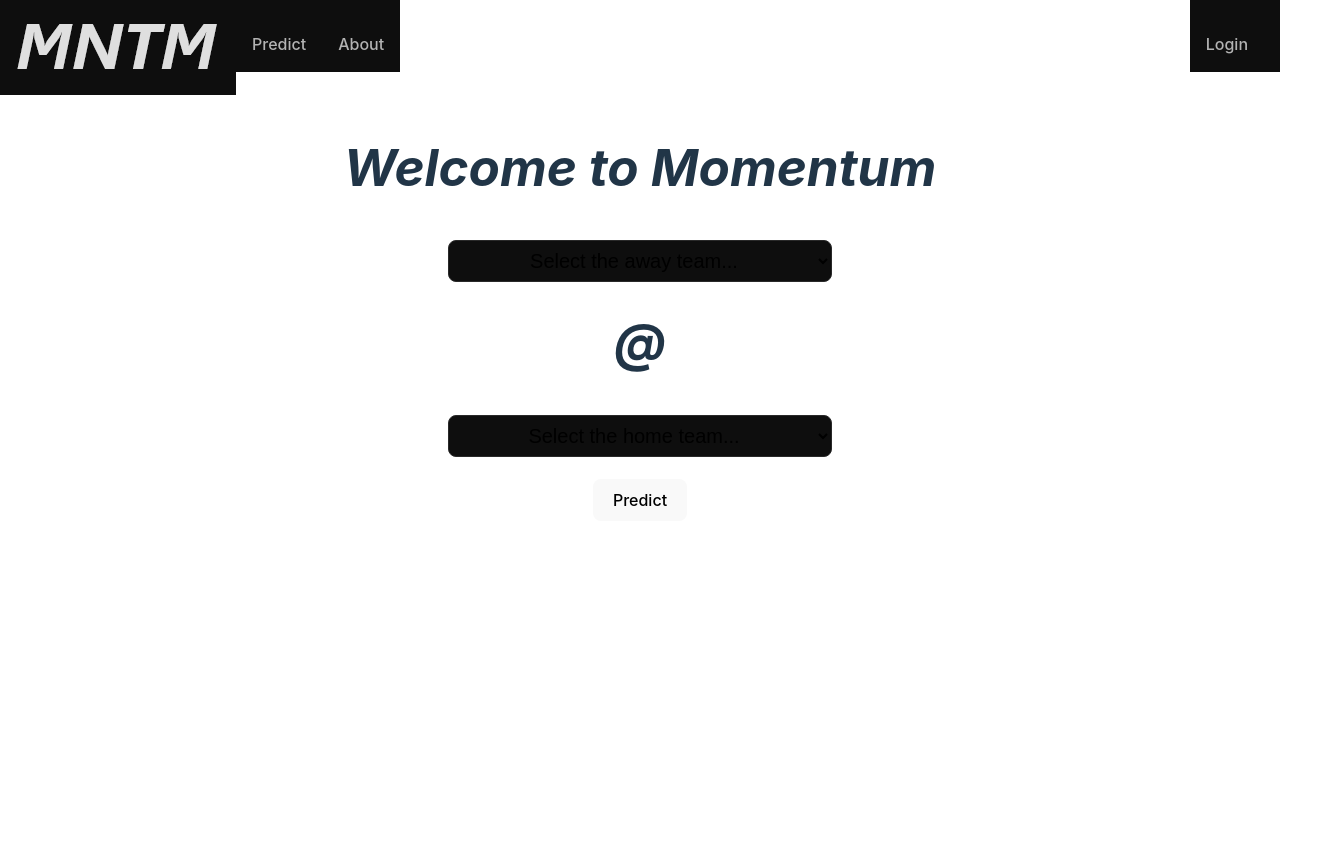
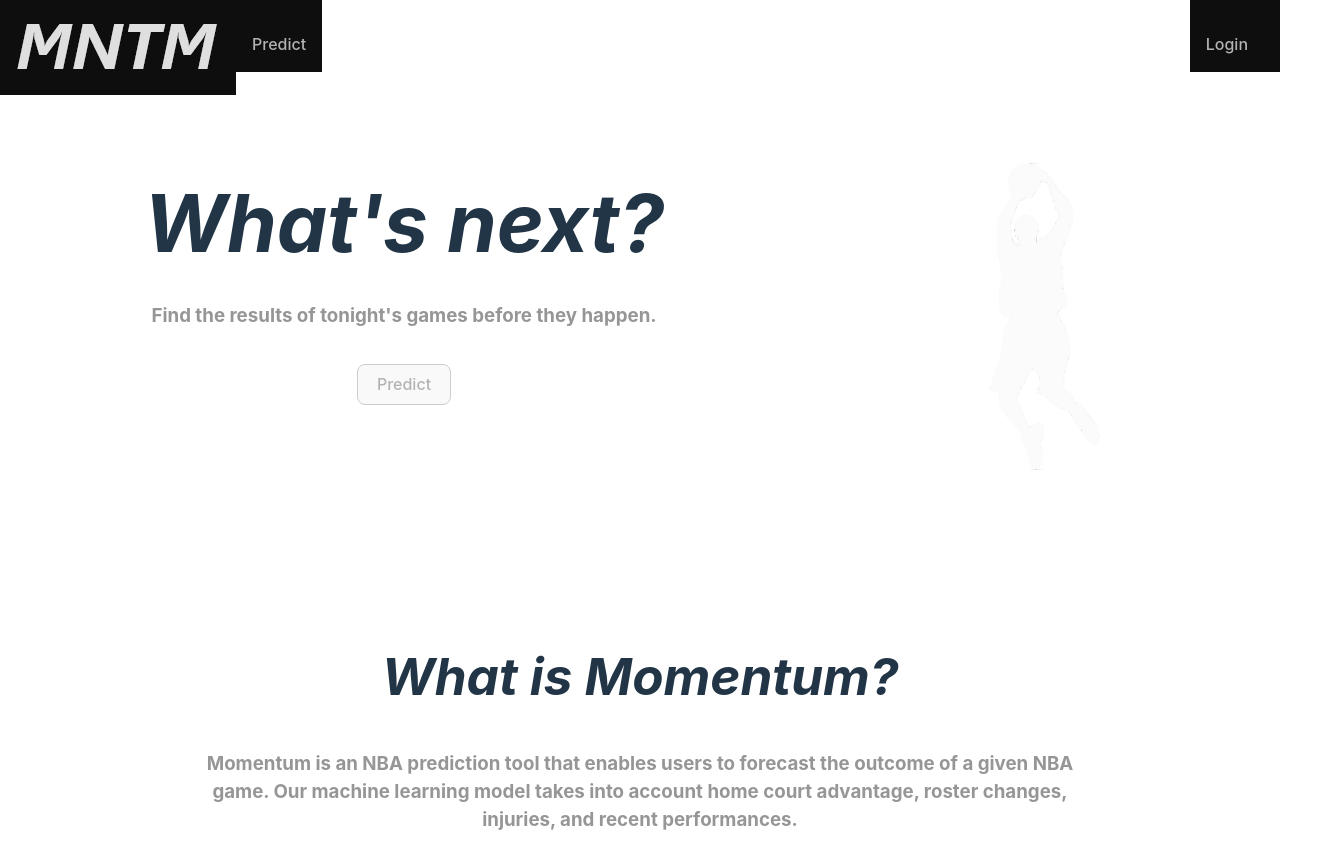
Before and after one commit to aravgoyal/lepredictor, a React (Vite) app: page / in a window 1280 px wide. Shown: the whole page, 1320 px wide, since content can reach past the window. Before the commit the page ends 800 px from the top, so only its background shows below. Built offline with nearby package versions, Linux system fonts and the light colour scheme.

Commit message:
home page stuff

```diff
--- a/src/App.tsx
+++ b/src/App.tsx
@@ -2,7 +2,6 @@ import './App.css'
 import { BrowserRouter, Route, Routes } from "react-router-dom";
 import { NavBar } from "./NavBar";
 import { Home } from "./pages/Home"
-import { About } from "./pages/About"
 import { Predict } from "./pages/Predict"
 import { AuthComponent } from "./auth/Login";
 
@@ -17,7 +16,6 @@ function App() {
         <NavBar />
         <Routes>
           <Route path="/" element={<Home />} />
-          <Route path="/about" element={<About />} />
           <Route path="/predict" element={<Predict />} />
           <Route path="/login" element={<AuthComponent />} />
         </Routes>
--- a/src/Dropdown.tsx
+++ b/src/Dropdown.tsx
@@ -53,6 +53,11 @@ export function DropdownMenu() {
         setWinner('');
         setWinProb('');
         setLoading('Loading...');
+        if (away.length == 0) {
+            setLoading("Select an away team!");
+        } else if (home.length == 0) {
+            setLoading("Select a home team!")
+        }
         console.log('Request sent.');
         axios.post('http://127.0.0.1:5000/api/predict', { away, home })
             .then(response => {
--- a/src/NavBar.tsx
+++ b/src/NavBar.tsx
@@ -9,7 +9,6 @@ export function NavBar() {
       <div>
         <li><a><NavLink to="/"><img src={logo} alt="Logo" /></NavLink></a></li>
         <li><a className="predict"><NavLink to="/predict">Predict</NavLink></a></li>
-        <li><a className="about"><NavLink to="/about">About</NavLink></a></li>
         <li><a className="login"><NavLink to="/login">Login</NavLink></a></li>
       </div>
     </nav>
--- a/src/index.css
+++ b/src/index.css
@@ -80,8 +80,10 @@ li a {
   padding-right: 24px;
 }
 
-.home-predict {
+.home-content {
   width: 100%;
+  float: left;
+  padding-top: 10%;
 }
 
 .fade {
@@ -96,15 +98,62 @@ li a {
 .about-desc {
   animation: fadeIn 1.5s 1s forwards;
   opacity: 0;
-  width: 800px;
-  padding-left: auto;
-  padding-right: auto;
-  position: absolute;
+  width: 70%;
+  margin: auto;
+  text-align: center;
+}
+
+.home-desc {
+  animation: fadeIn 1.5s 1s forwards;
+  opacity: 0;
+  width: 70%;
+  margin: auto;
+  text-align: center;
+}
+
+.desc {
+  animation: fadeIn 1.5s 1s forwards;
+  opacity: 0;
+  color: #969696;
+  padding-bottom: 2%;
 }
 
 @keyframes fadeIn {
   0% { opacity: 0; }
   100% { opacity: 1; }
+}
+
+.home-title {
+  float: left;
+  width: 60%;
+  height: 100%;
+}
+
+.container {
+  padding: 20px;
+}
+
+.home-right {
+  animation: fadeIn 1.5s 2s forwards;
+  opacity: 0;
+  width: 40%;
+  float: right;
+  height: 100%;
+}
+
+.title {
+  font-size: 80px;
+  padding: 0;
+  margin: 0;
+  will-change: filter;
+  transition: filter 500ms;
+}
+
+.title:hover {
+  filter: drop-shadow(0 0 2em #ffffffaa);
+}
+.title.react:hover {
+  filter: drop-shadow(0 0 2em #ffffffaa);
 }
 
 .glow {
@@ -191,7 +240,7 @@ li a {
 }
 
 .predict-instr {
-  color: #b3b3b3;
+  color: #969696;
   font-size: 18px;
 }
 
@@ -211,13 +260,15 @@ li a {
 }
 
 button {
+  animation: fadeIn 1.5s 1.5s forwards;
+  opacity: 0;
   border-radius: 8px;
-  border: 1px solid transparent;
+  border: 1px solid #cccccc;
   padding: 0.6em 1.2em;
   font-size: 1em;
   font-weight: 500;
   font-family: inherit;
-  background-color: #1a1a1a;
+  background-color: #111111;
   cursor: pointer;
   transition: all linear 0.3s;
 }
--- a/src/pages/About.tsx
+++ b/src/pages/About.tsx
@@ -1,11 +1,11 @@
 export function About() {
     return (
-        <div>
+        <div className="scroll">
             <div className="fade">
                 <h1>What is Momentum?</h1>
             </div>
             <div className="about-desc">
-                <h3>Momentum is an NBA prediction tool that enables users to forecast the outcome of a given NBA game.
+                <h3 className="desc">Momentum is an NBA prediction tool that enables users to forecast the outcome of a given NBA game.
                     Our machine learning model takes into account home court advantage, roster changes, injuries, and
                     recent performances.
                 </h3>
--- a/src/pages/Home.tsx
+++ b/src/pages/Home.tsx
@@ -1,14 +1,66 @@
-import { DropdownMenu } from "../Dropdown";
+import { NavLink } from "react-router-dom";
+import { About } from "./About";
+import { useEffect, useRef, useState } from "react";
 
 export function Home() {
+    const aboutRef = useRef<HTMLDivElement>(null);
+    const [isVisible, setIsVisible] = useState(false);
+
+    useEffect(() => {
+      const options = {
+        root: null,
+        rootMargin: "0px",
+        threshold: 0.5, // Adjust as needed
+      };
+
+      const observer = new IntersectionObserver((entries, observer) => {
+        entries.forEach((entry) => {
+          if (entry.isIntersecting) {
+            setIsVisible(true);
+            observer.unobserve(entry.target); // Stop observing once visible
+          }
+        });
+      }, options);
+
+      if (aboutRef.current) {
+        observer.observe(aboutRef.current);
+      }
+
+      return () => {
+        if (aboutRef.current) {
+          // eslint-disable-next-line react-hooks/exhaustive-deps
+          observer.unobserve(aboutRef.current);
+        }
+      };
+    }, []);
+
     return (
-       <div>
+      <div>
+        <br />
+        <br />
+        <div className="container">
+          <div className="home-title">
             <div className="fade">
-                <h1 className="glow">Welcome to Momentum</h1>
+              <h1 className="title">What's next?</h1>
             </div>
-            <div className="home-predict">
-                <DropdownMenu />
+            <div>
+              <h3 className="desc">
+                Find the results of tonight's games before they happen.
+              </h3>
+              <button>
+                <NavLink to="/predict">Predict</NavLink>
+              </button>
             </div>
+          </div>
+          <div className="home-right">
+            <img src="src\assets\silhouette.png" width="60%" height="60%" />
+          </div>
         </div>
-        );
+        <div className="home-content">
+          <div ref={aboutRef}>
+            {isVisible && <About />}
+          </div>
+        </div>
+      </div>
+    );
   }
```
Also changed, not shown: src/assets/silhouette.png (added), src/main.tsx (line endings or trailing spaces), 1 other file (tests, documents, lock files or other folders).
